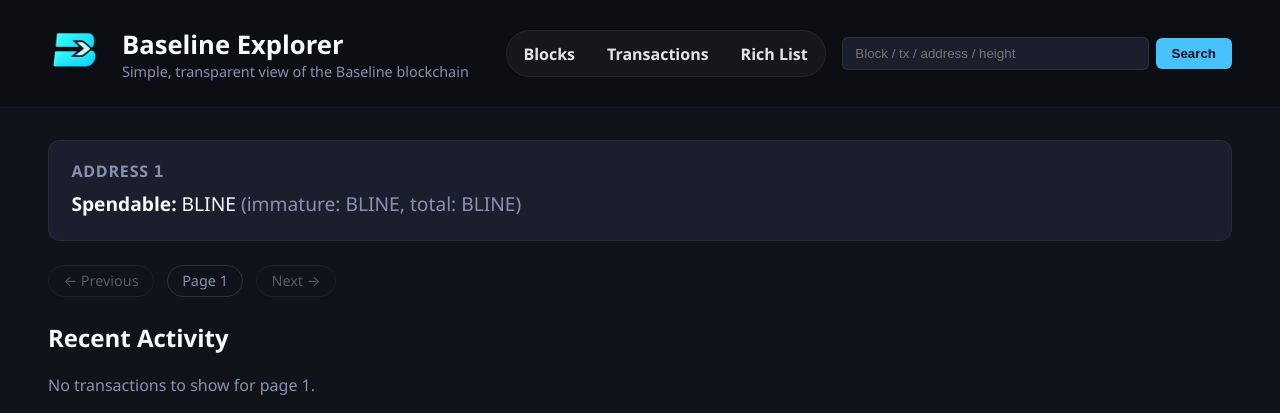
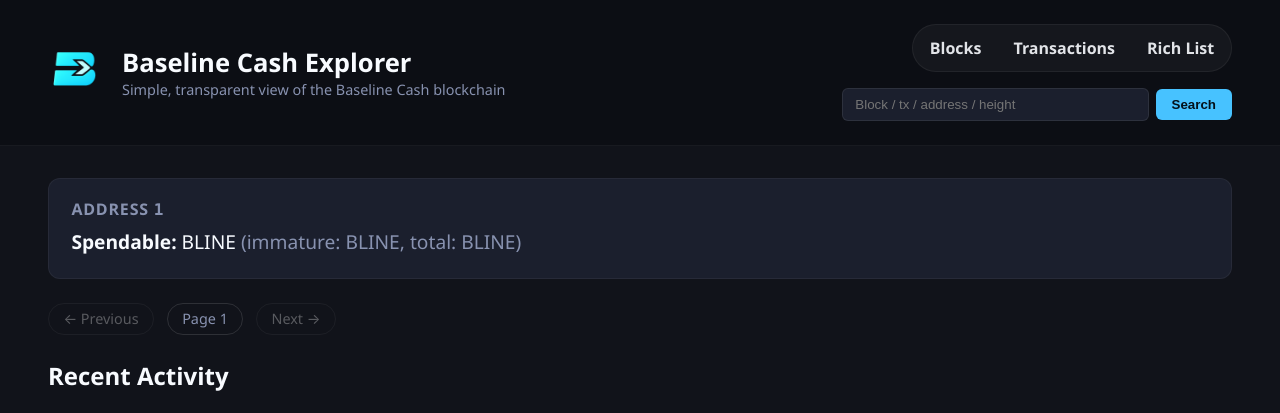
Before and after one commit to Baseline-Blockchain/baseline-explorer, a Flask app: page /address/1 in a window 1280 px wide. Shown: the top 413 px of the page. Run offline with Flask 3, Linux system fonts and the light colour scheme; data that the repository does not hold is empty.

Commit message:
fixes and reband

```diff
--- a/config.json
+++ b/config.json
@@ -11,6 +11,6 @@
     "transactions_per_page": 25,
     "address_history": 20,
     "rich_list_per_page": 25,
-    "network_name": "Baseline"
+    "network_name": "Baseline Cash"
   }
 }
--- a/templates/base.html
+++ b/templates/base.html
@@ -8,7 +8,7 @@
     <meta name="theme-color" content="#1a1a1a">
     <meta name="description" content="A simple, transparent explorer for the {{ network_name }} blockchain.">
     <meta name="keywords" content="blockchain, explorer, {{ network_name }}, transactions, blocks, addresses">
-    <meta name="author" content="The Baseline Project">
+    <meta name="author" content="The Baseline Cash Project">
     <meta name="robots" content="index, follow">
     <link rel="icon" type="image/png" href="{{ url_for('static', filename='logo.png') }}">
   </head>
@@ -22,7 +22,7 @@
           <a href="{{ url_for('index') }}">
             <h1>{{ network_name }} Explorer</h1>
           </a>
-          <p class="subtitle">Simple, transparent view of the Baseline blockchain</p>
+          <p class="subtitle">Simple, transparent view of the Baseline Cash blockchain</p>
         </div>
       </div>
 
```
